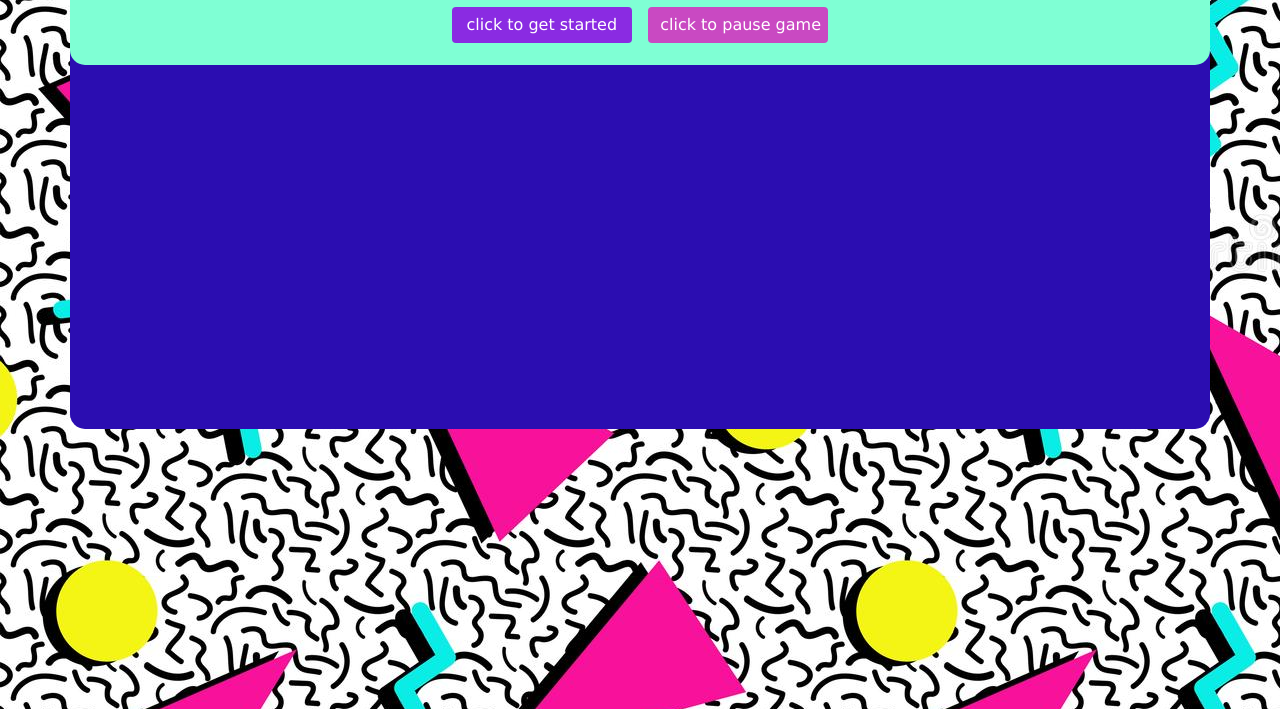
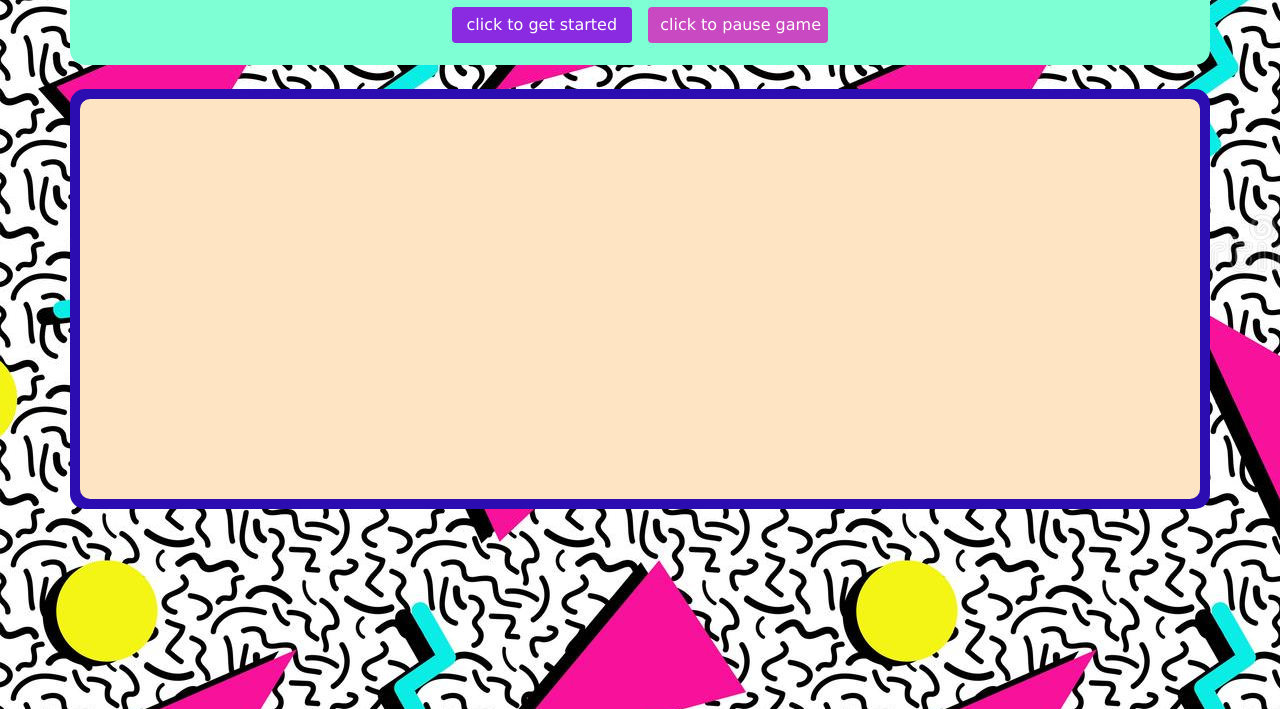
Before and after one commit to pswartz66/TriviaGame, a plain HTML site: page index.html in a window 1280 px wide. Shown: the part 91-800 px from the top of the page. Drawn offline with nearby package versions, Linux system fonts and the light colour scheme.

Commit message:
added the main game content section

```diff
--- a/assets/css/style.css
+++ b/assets/css/style.css
@@ -7,17 +7,21 @@ body {
 
 .container {
     margin-top: 20px;
-    overflow: none;
+
 }
 
 .header-content {
+
     margin-top: 20px;
     height: 80px;
+    margin-bottom: 20px;
+
 
 
 }
 
 .header-head {
+
     text-align: center;
     width: 100%;
     padding: 20px;
@@ -51,19 +55,41 @@ h1 {
 
 .main-game-container {
 
+    height: 420px;
+
+    background-color: rgb(43, 13, 177);
+    border-radius: 15px;
+
+    overflow: none;
 
 
+}
+
+.spaced-row {
+
+    height: 60px;
+
+}
+
+
+.game-content {
+
     height: 400px;
-    background-color: rgb(43, 13, 177);
-    border-radius: 15px;
-    margin-top: 5px;
+    border-radius: 10px;
+    margin: 10px -5px 0px -5px;
+    background-color: bisque;
 
 
 
 }
 
-.game-content {
+@media screen and (max-width: 424px) {
 
+    .spaced-row {
+
+        height: 140px;
+
+    }
 
 
 }
--- a/index.html
+++ b/index.html
@@ -27,6 +27,7 @@
 
     <div class="container">
         <div class="row header-content">
+
                 <div class="header-head">
                     <h1>Welcome to Trivia!!!
                     </h1>
@@ -41,16 +42,19 @@
 
 
         </div>
+
+        <div class="row spaced-row">
+
         </div>
 
-    <div class="container">
         <div class="row main-game-container">
             <div class="col-lg-12 col-md-12">
-                <div class="game-content">
+                <div class="row game-content">
 
 
                 </div>
 
+            </div>
         </div>
     </div>
 
```
Lines whose indentation alone changed are shown as unchanged.
